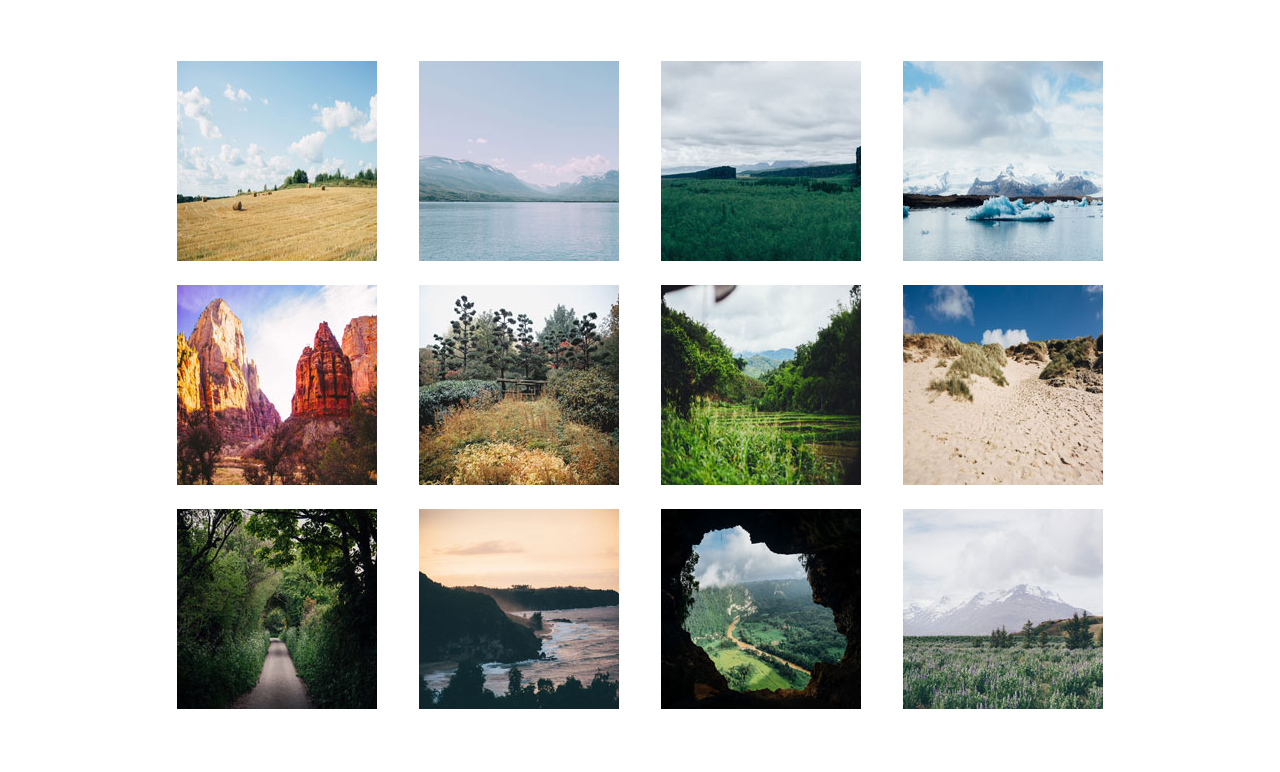
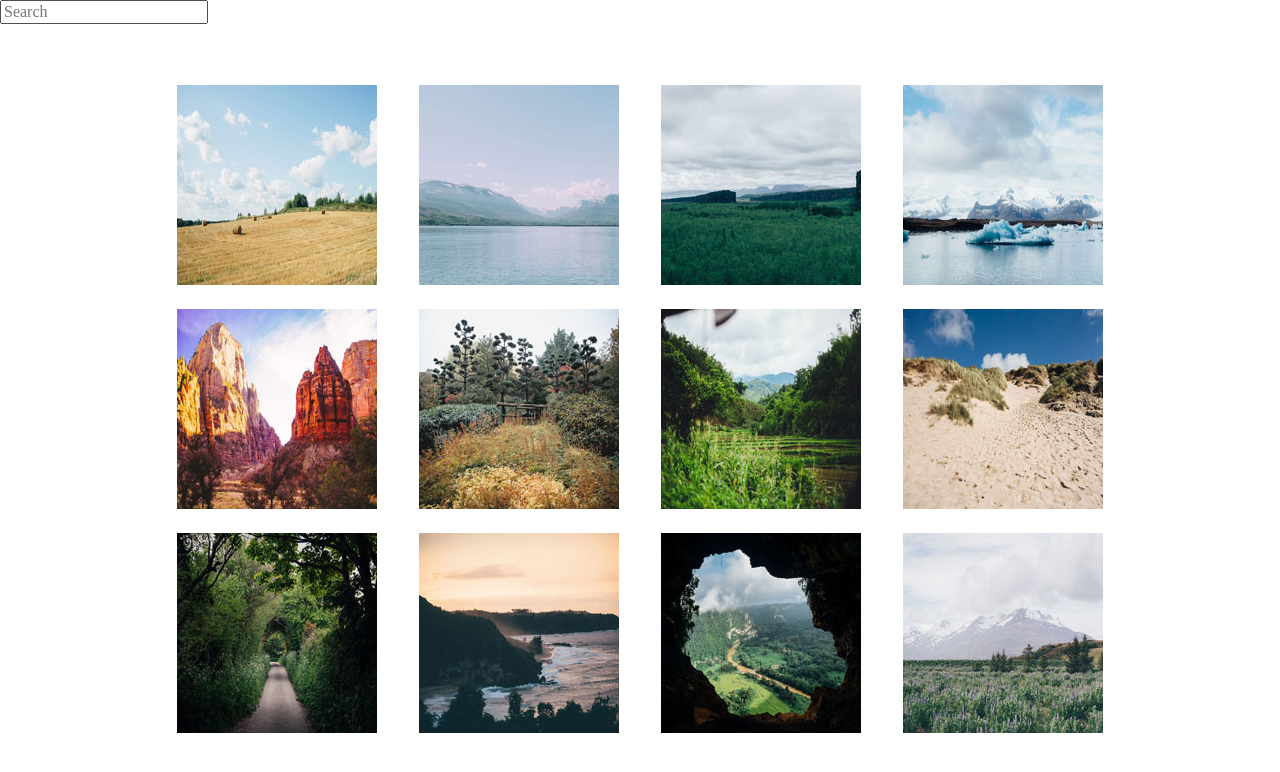
Before and after one commit to karinapichardo/Interactive-Photo-Gallery, a plain HTML site: page index.html in a window 1280 px wide. Drawn offline with Linux system fonts and the light colour scheme.

Commit message:
added input search field

```diff
--- a/index.html
+++ b/index.html
@@ -10,6 +10,7 @@
 
 <body>
     <header>
+        <input type="search" id="gallery-search" name="gallery-search" placeholder="Search">
     </header>
 
     <main>
@@ -29,4 +30,7 @@
         </div>
 
     </main>
-</body></html>
+
+</body>
+
+</html>
```
